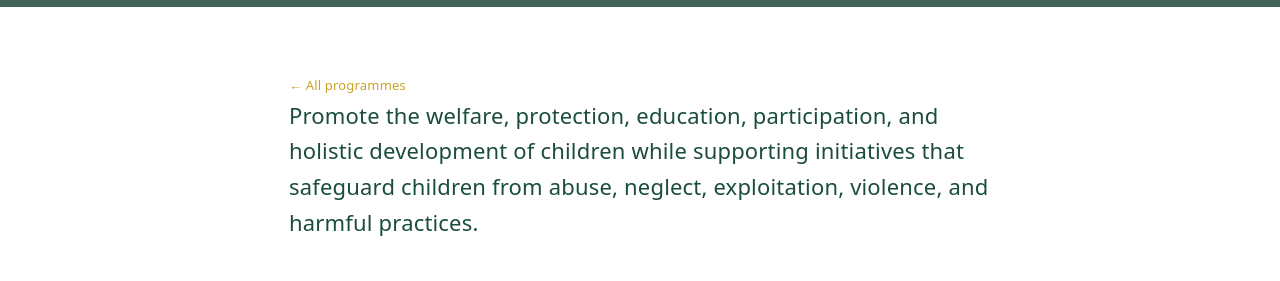
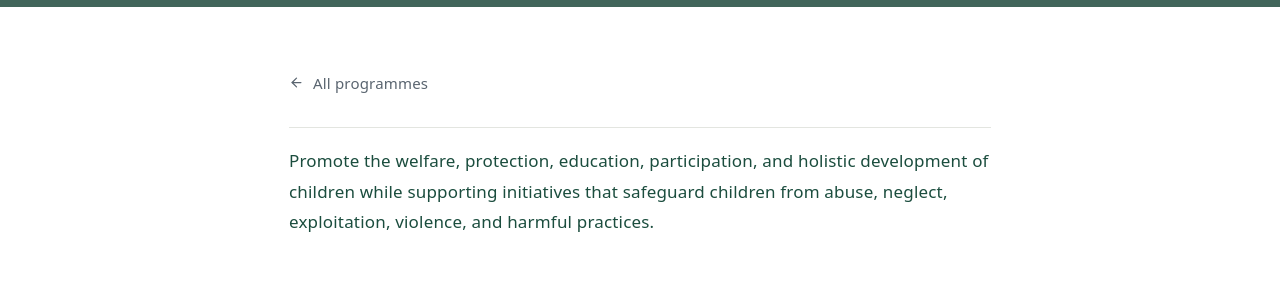
Before and after one commit to InsightCracker/greenway-pathways-web, a React (Vite) app: page /programs/child-development-and-protection in a window 1280 px wide. Shown: the part 431-712 px from the top of the page. Built offline with nearby package versions, Linux system fonts and the light colour scheme; no server answers; grey boxes are pictures that could not be loaded.

Commit message:
Fix Styling Bug

```diff
--- a/src/pages/ProgramDetail.jsx
+++ b/src/pages/ProgramDetail.jsx
@@ -1,5 +1,6 @@
 import { useParams, Link, Navigate } from 'react-router-dom'
 import { PROGRAMS } from '../data/programs.js'
+import { ArrowLeft } from 'lucide-react'
 
 export default function ProgramDetail() {
   const { slug } = useParams()
@@ -11,7 +12,7 @@ export default function ProgramDetail() {
 
   return (
     <article className="text-left">
-      <div className="relative h-[300px] overflow-hidden sm:h-[360px]">
+      <div className="relative h-[280px] overflow-hidden sm:h-[360px]">
         <img src={imgUrl} alt="" className="h-full w-full object-cover" />
         <div className="absolute inset-0 bg-[var(--brand-green)]/70" />
         <div className="absolute inset-0 flex flex-col items-center justify-center text-center px-6">
@@ -22,11 +23,17 @@ export default function ProgramDetail() {
       </div>
 
       <div className="mx-auto max-w-2xl px-6 py-14">
-        <Link to="/programs" className="text-[13px] font-medium text-[var(--accent)]">
-          ← All programmes
+        <Link
+          to="/programs"
+          className="back-link inline-flex items-center gap-2 text-[15px] font-medium text-[var(--text)] transition-colors hover:text-[var(--accent)] mb-3"
+        >
+          <ArrowLeft size={15} />
+          All programmes
         </Link>
 
-        <p className="text-[16px] sm:text-[18px] lg:text-[22px] leading-relaxed text-[var(--text-h)]">{program.body}</p>
+        <div className="my-4 h-px bg-[var(--border)]" />
+
+        <p className="text-[17px] leading-[1.8] text-[var(--text-h)]">{program.body}</p>
 
         <div className="mt-10 rounded-xl border border-dashed border-[var(--border)] bg-[var(--code-bg)] px-6 py-8 text-center">
           <p className="text-[13px] text-[var(--text)]">
```
